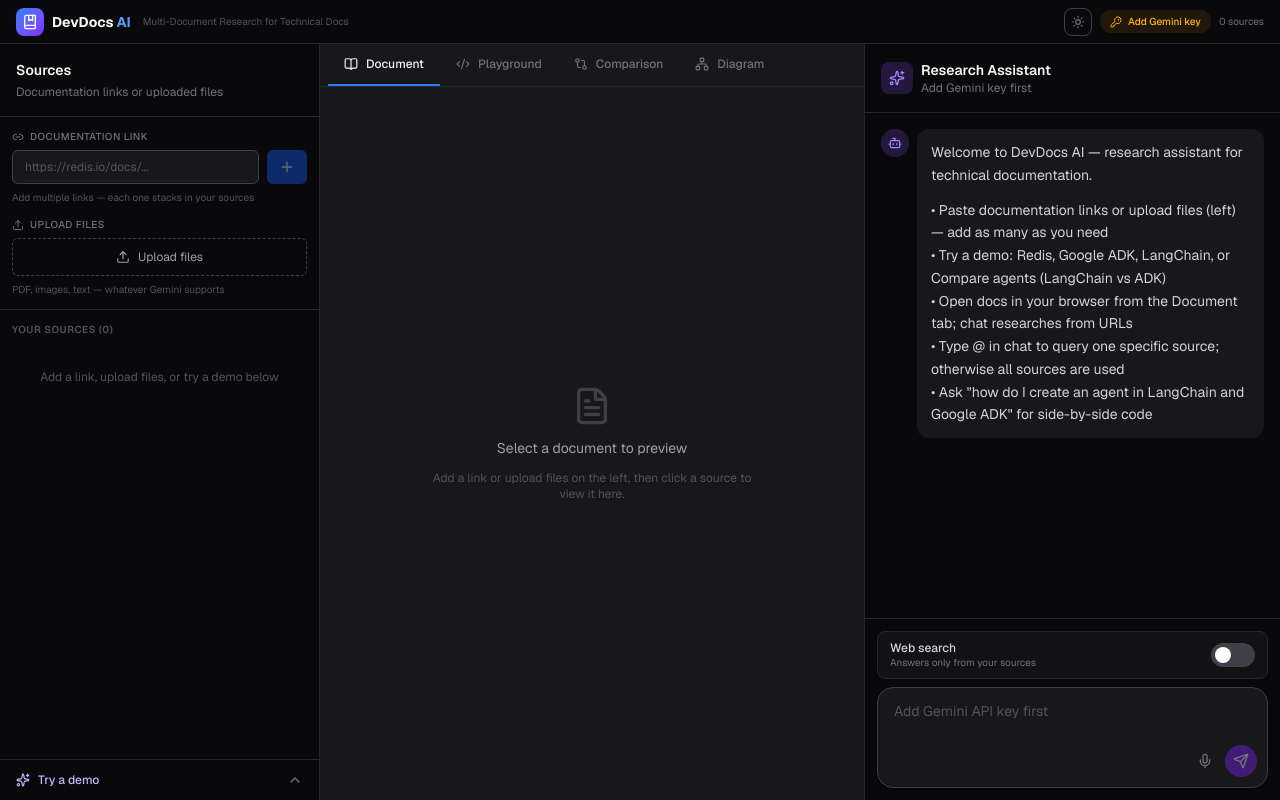
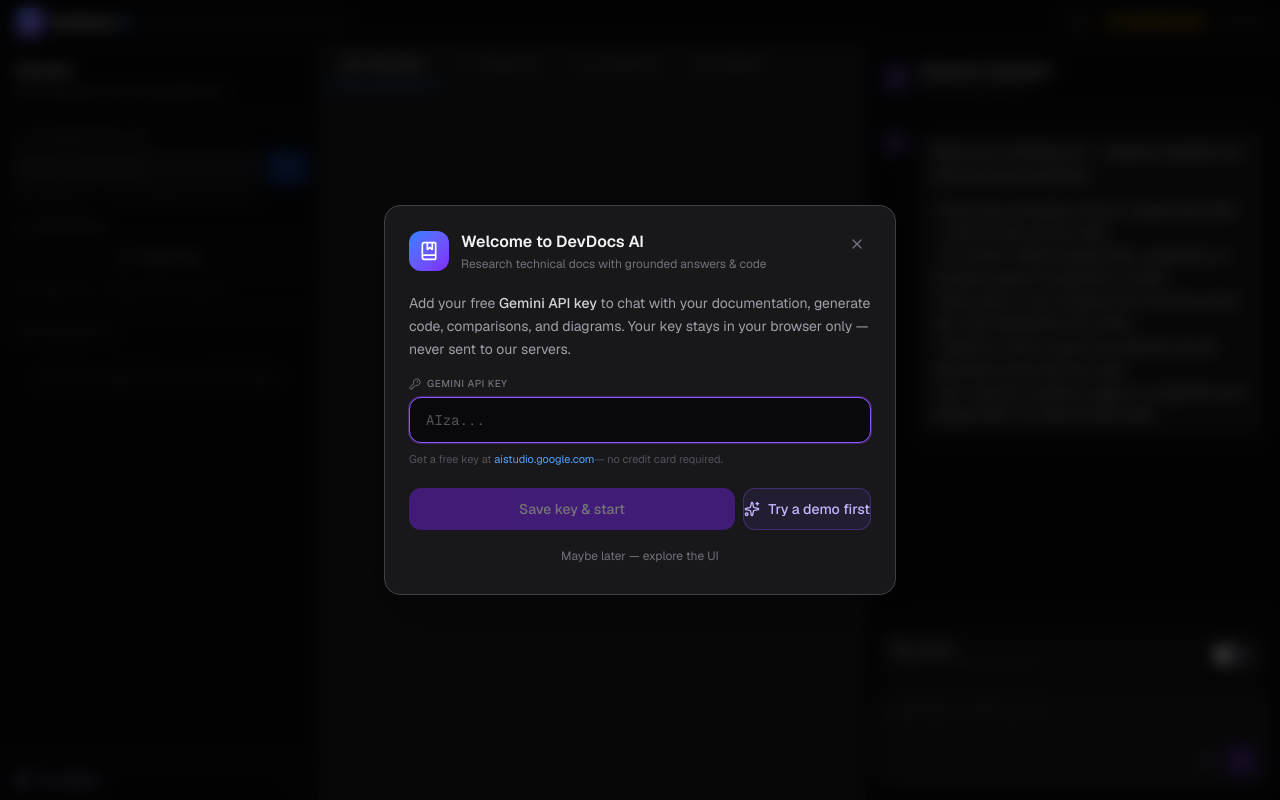
Before and after one commit to tanweerGithub/dev-docs-ai, a Next.js app: page / in a window 1280 px wide. Built offline with nearby package versions, Linux system fonts and the light colour scheme.

Commit message:
Add first-visit welcome modal for Gemini API key onboarding
New users without a saved key see a dismissible welcome dialog with
key entry, a LangChain demo shortcut, and a maybe-later option. Choice
is remembered in localStorage so returning visitors are not nagged.

```diff
--- a/src/components/layout/AppShell.tsx
+++ b/src/components/layout/AppShell.tsx
@@ -1,12 +1,18 @@
 "use client";
 
+import { useEffect, useState } from "react";
 import { BookMarked, Moon, Sun } from "lucide-react";
 import { AppProvider, useApp } from "@/context/AppContext";
 import { ThemeProvider, useTheme } from "@/context/ThemeContext";
 import { AgentChat } from "@/components/panels/AgentChat";
 import { ResourcePanel } from "@/components/panels/ResourcePanel";
 import { CenterCanvas } from "@/components/canvas/CenterCanvas";
+import { WelcomeModal } from "@/components/onboarding/WelcomeModal";
 import { ApiKeySettings } from "@/components/settings/ApiKeySettings";
+import {
+  getOnboardingDismissed,
+  setOnboardingDismissed,
+} from "@/lib/onboarding-storage";
 
 function Header() {
   const { resources } = useApp();
@@ -50,6 +56,29 @@
 
 function Shell() {
   const { theme } = useTheme();
+  const { apiKey, setApiKey, loadDemo } = useApp();
+  const [showWelcome, setShowWelcome] = useState(false);
+
+  useEffect(() => {
+    if (!apiKey && !getOnboardingDismissed()) {
+      setShowWelcome(true);
+    }
+  }, [apiKey]);
+
+  const closeWelcome = () => {
+    setOnboardingDismissed(true);
+    setShowWelcome(false);
+  };
+
+  const handleSaveKey = (key: string) => {
+    setApiKey(key);
+    closeWelcome();
+  };
+
+  const handleTryDemo = () => {
+    loadDemo("langchain");
+    closeWelcome();
+  };
 
   return (
     <div
@@ -62,6 +91,14 @@
         <CenterCanvas />
         <AgentChat />
       </div>
+
+      {showWelcome && (
+        <WelcomeModal
+          onSave={handleSaveKey}
+          onTryDemo={handleTryDemo}
+          onDismiss={closeWelcome}
+        />
+      )}
     </div>
   );
 }
--- /dev/null
+++ b/src/components/onboarding/WelcomeModal.tsx
@@ -0,0 +1,121 @@
+"use client";
+
+import { useState } from "react";
+import { BookMarked, KeyRound, Sparkles, X } from "lucide-react";
+
+interface WelcomeModalProps {
+  onSave: (key: string) => void;
+  onTryDemo: () => void;
+  onDismiss: () => void;
+}
+
+export function WelcomeModal({ onSave, onTryDemo, onDismiss }: WelcomeModalProps) {
+  const [input, setInput] = useState("");
+
+  const handleSave = () => {
+    const trimmed = input.trim();
+    if (!trimmed) return;
+    onSave(trimmed);
+    setInput("");
+  };
+
+  return (
+    <div className="fixed inset-0 z-[60] flex items-center justify-center bg-black/70 p-4 backdrop-blur-sm">
+      <div
+        role="dialog"
+        aria-labelledby="welcome-title"
+        aria-modal="true"
+        className="w-full max-w-lg rounded-2xl border border-zinc-700 bg-zinc-900 p-6 shadow-2xl"
+      >
+        <div className="mb-5 flex items-start justify-between gap-3">
+          <div className="flex items-center gap-3">
+            <div className="rounded-xl bg-gradient-to-br from-blue-500 to-violet-600 p-2.5">
+              <BookMarked className="h-5 w-5 text-white" />
+            </div>
+            <div>
+              <h2
+                id="welcome-title"
+                className="text-base font-semibold text-zinc-100"
+              >
+                Welcome to DevDocs AI
+              </h2>
+              <p className="mt-0.5 text-xs text-zinc-500">
+                Research technical docs with grounded answers & code
+              </p>
+            </div>
+          </div>
+          <button
+            type="button"
+            onClick={onDismiss}
+            className="rounded-lg p-1.5 text-zinc-500 transition-colors hover:bg-zinc-800 hover:text-zinc-300"
+            aria-label="Close welcome dialog"
+          >
+            <X className="h-4 w-4" />
+          </button>
+        </div>
+
+        <p className="mb-4 text-sm leading-relaxed text-zinc-400">
+          Add your free{" "}
+          <span className="font-medium text-zinc-300">Gemini API key</span> to
+          chat with your documentation, generate code, comparisons, and
+          diagrams. Your key stays in your browser only — never sent to our
+          servers.
+        </p>
+
+        <label className="mb-1.5 flex items-center gap-1.5 text-[10px] font-medium uppercase tracking-wider text-zinc-500">
+          <KeyRound className="h-3 w-3" />
+          Gemini API key
+        </label>
+        <input
+          type="password"
+          value={input}
+          onChange={(e) => setInput(e.target.value)}
+          onKeyDown={(e) => e.key === "Enter" && handleSave()}
+          placeholder="AIza..."
+          autoComplete="off"
+          autoFocus
+          className="mb-2 w-full rounded-xl border border-zinc-700 bg-zinc-950 px-4 py-3 font-mono text-sm text-zinc-200 placeholder:text-zinc-600 focus:border-violet-500 focus:outline-none focus:ring-1 focus:ring-violet-500/30"
+        />
+        <p className="mb-5 text-[11px] text-zinc-600">
+          Get a free key at{" "}
+          <a
+            href="https://aistudio.google.com/apikey"
+            target="_blank"
+            rel="noopener noreferrer"
+            className="text-blue-400 hover:underline"
+          >
+            aistudio.google.com
+          </a>
+          — no credit card required.
+        </p>
+
+        <div className="flex flex-col gap-2 sm:flex-row">
+          <button
+            type="button"
+            onClick={handleSave}
+            disabled={!input.trim()}
+            className="flex-1 rounded-xl bg-violet-600 py-2.5 text-sm font-medium text-white transition-colors hover:bg-violet-500 disabled:opacity-40"
+          >
+            Save key & start
+          </button>
+          <button
+            type="button"
+            onClick={onTryDemo}
+            className="flex items-center justify-center gap-2 rounded-xl border border-violet-500/30 bg-violet-500/10 py-2.5 text-sm font-medium text-violet-300 transition-colors hover:border-violet-500/50 hover:bg-violet-500/15"
+          >
+            <Sparkles className="h-4 w-4" />
+            Try a demo first
+          </button>
+        </div>
+
+        <button
+          type="button"
+          onClick={onDismiss}
+          className="mt-3 w-full py-1.5 text-xs text-zinc-500 transition-colors hover:text-zinc-400"
+        >
+          Maybe later — explore the UI
+        </button>
+      </div>
+    </div>
+  );
+}
--- /dev/null
+++ b/src/lib/onboarding-storage.ts
@@ -0,0 +1,10 @@
+const STORAGE_KEY = "devdocs-onboarding-dismissed";
+
+export function getOnboardingDismissed(): boolean {
+  if (typeof window === "undefined") return false;
+  return localStorage.getItem(STORAGE_KEY) === "true";
+}
+
+export function setOnboardingDismissed(dismissed: boolean): void {
+  localStorage.setItem(STORAGE_KEY, dismissed ? "true" : "false");
+}
```
